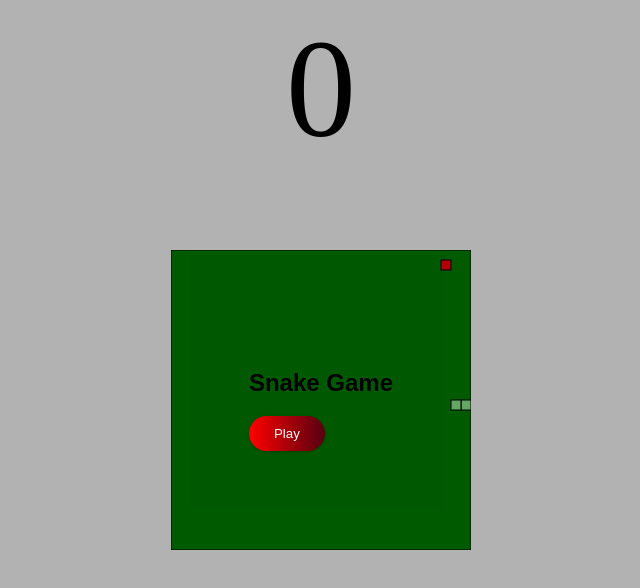
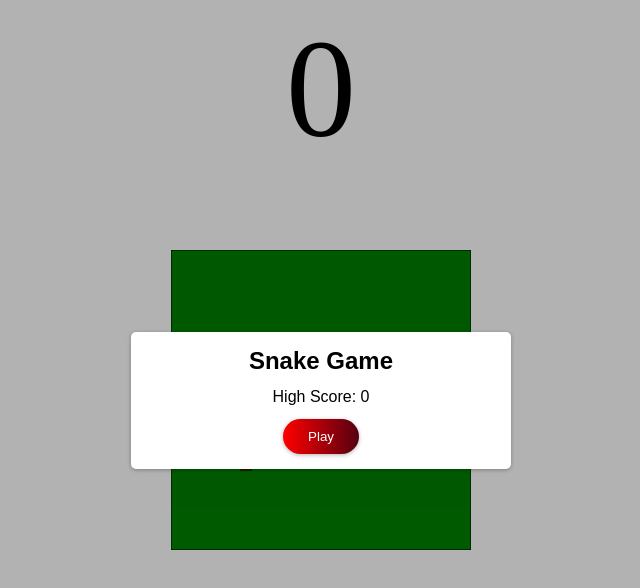
Before and after one commit to Telpers24/snake, a plain HTML site: page index.html in a window 1280 px wide. Both pictures are taken after a click on the button "Play". Shown: the whole page, without its empty margins (319-959 px from the left). Drawn offline with Linux system fonts and the light colour scheme.

Commit message:
[Implmentation] Implemented Start Menu before game, added high score

```diff
--- a/index.html
+++ b/index.html
@@ -28,6 +28,7 @@
         <div class="model" id="model">
             <div class="model-inner">
                 <h2>Snake Game</h2>
+                <p id="highScore">High Score: 0</p>
                 <button id="closeModel">Play</button>
             </div>
         </div>
--- a/script.js
+++ b/script.js
@@ -22,6 +22,8 @@ let snake = [
 
 // The user's score
 let score = 0;
+// the user's high score
+let highScore = 0;
 // When set to true the snake is changing direction
 let changingDirection = false;
 // Food x-coord
@@ -38,10 +40,13 @@ const gameCanvas = document.getElementById("gameCanvas");
 // Return a two dimensional drawing context
 const ctx = gameCanvas.getContext("2d");
 
-// Start game
-main();
-// Create the first food location
-createFood();
+// // Start game
+// main();
+// // Create the first food location
+// createFood();
+// Have Snake Game Prompt before game begins
+clearCanvas();
+model.classList.add("open");
 // Call changeDirection whenever a key is pressed
 document.addEventListener("keydown", changeDirection);
 
@@ -52,6 +57,8 @@ function reset() {
     snake = [{x: 150, y: 150}, {x: 140, y: 150}, {x: 130, y: 150}];
     dx = 10;
     dy = 0;
+    score = 0;
+    document.getElementById('score').innerHTML = score;
     main();
     createFood();
 }
@@ -62,6 +69,10 @@ function reset() {
  */
 function main() {
     if (didGameEnd()) {
+        if (score > highScore) {
+            highScore = score;
+        }
+        document.getElementById("highScore").innerHTML = "High Score: " + highScore;
         model.classList.add("open");
         return;
     }
--- a/style.css
+++ b/style.css
@@ -42,7 +42,7 @@ button:active {
     z-index: 999;
 }
 
-.model.inner {
+.model-inner {
     background-color: #fff;
     border-radius: 5px;
     box-shadow: 0 1px 4px rgba(0, 0, 0, 0.3);
@@ -51,6 +51,11 @@ button:active {
     width: 380px;
 }
 
-.model.inner h2 {
+.model-inner h2 {
     margin: 0;
 }
+
+.model-inner p {
+    line-height: 24px;
+    margin: 10px 0;
+}
```
